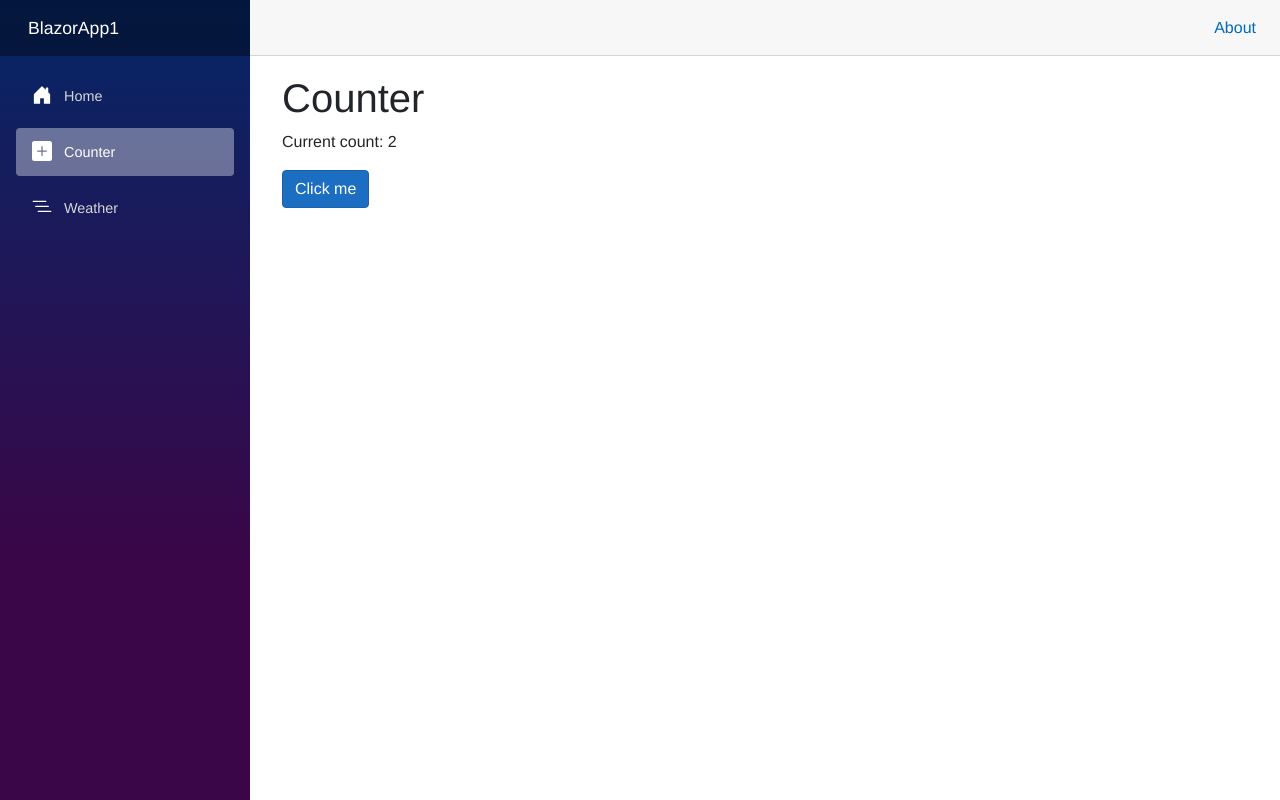
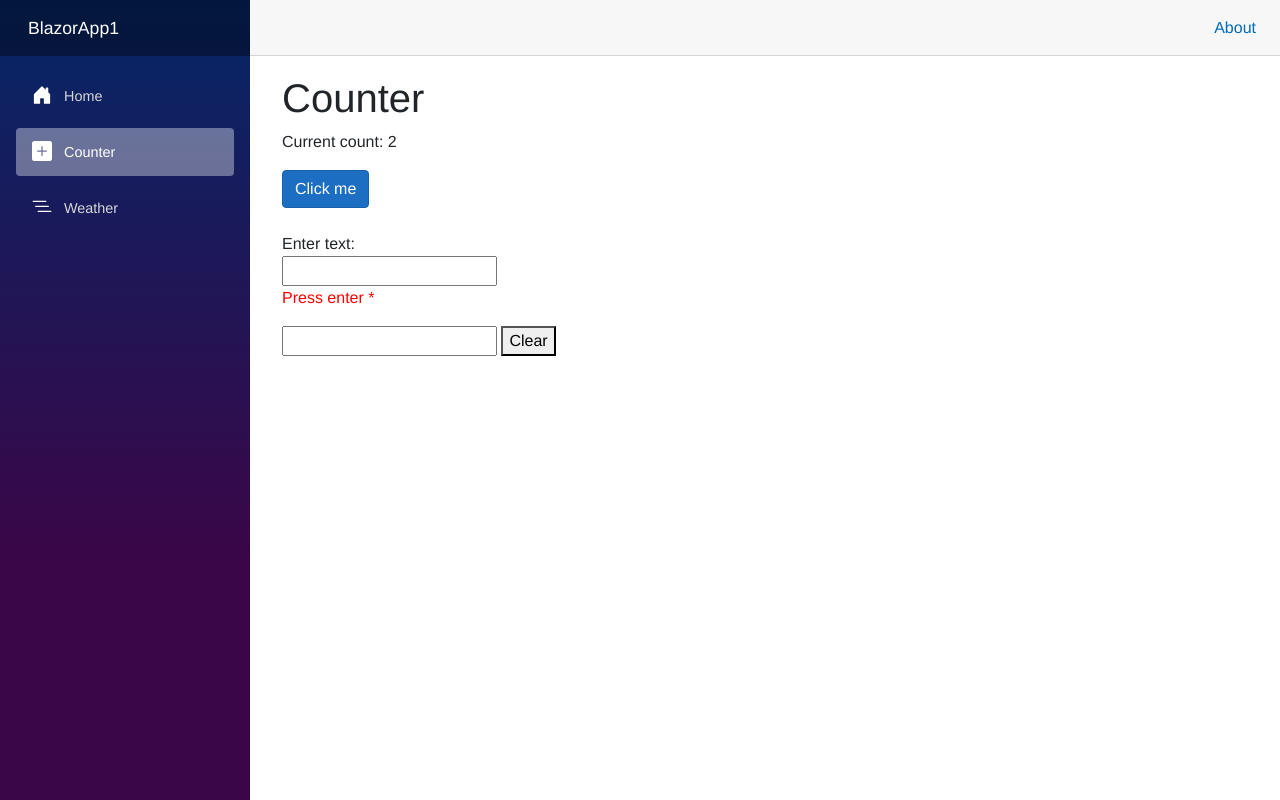
Before and after one commit to Yevhen23surfer/MyFirstBlazorApp, an ASP.NET Core app: page /counter in a window 1280 px wide. Run offline with ASP.NET Core 8, Linux system fonts and the light colour scheme; style sheets or scripts are compiled from the project's sources.

Commit message:
input line on counter page

```diff
--- a/BlazorApp1/Components/Pages/Counter.razor
+++ b/BlazorApp1/Components/Pages/Counter.razor
@@ -20,3 +20,27 @@
         currentCount += IncrementAmount;
     }
 }
+
+<br/><br/>
+<label>Enter text: </label>
+<br />
+<input @onchange="InputChanged" />
+<p style="color:red">Press enter *</p>
+<p>@message</p>
+
+@code {
+    string message = "";
+
+    void InputChanged(ChangeEventArgs e)
+    {
+        message = (string)e.Value;
+    }
+}
+
+<input @bind="text" />
+<button @onclick="() => text = string.Empty">Clear</button>
+<p>@text</p>
+
+@code {
+    string text = "";
+}
```
Also changed, not shown: 11 other files.
